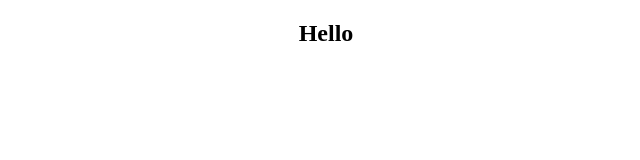
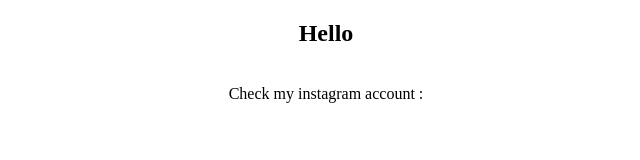
Before and after one commit to hulyo-firmansyah/project--github--1, a plain HTML site: page index.html in a window 1280 px wide. Shown: the whole page, without its empty margins (314-954 px from the left). Drawn offline with Linux system fonts and the light colour scheme.

Commit message:
add instagram link

```diff
--- a/index.html
+++ b/index.html
@@ -5,7 +5,8 @@
 </head>
 <body>
 	<center>
-		<h2>Hello</h2>
+		<h2>Hello</h2><br>
+		Check my instagram account : <a href="https://instagram.com/alex_nosyura>alex_nosyura</a>
 	</center>
 </body>
 </html>
```
